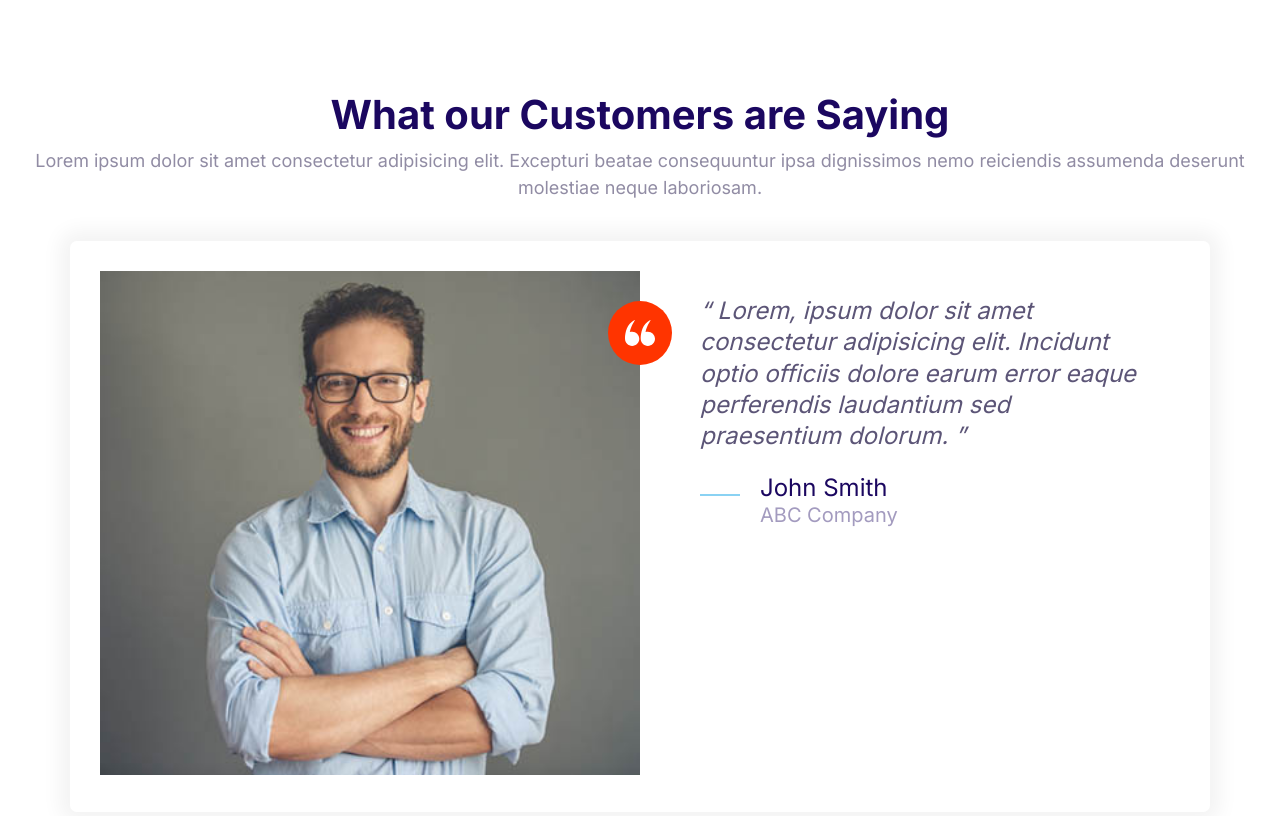
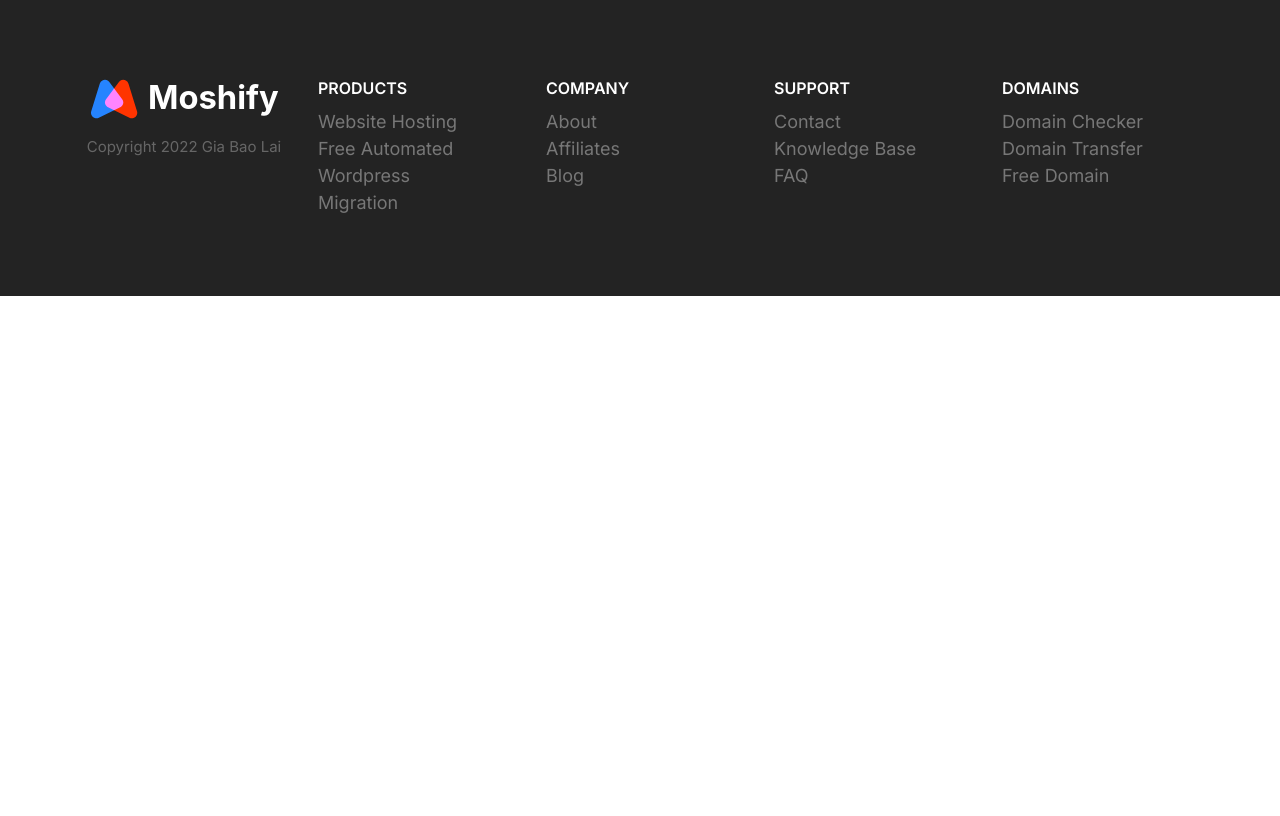
Before and after one commit to LaiGiaBao/first-website, a plain HTML site: page index.html in a window 1280 px wide. Drawn offline with Linux system fonts and the light colour scheme.

Commit message:
footer component

```diff
--- a/css/styles.css
+++ b/css/styles.css
@@ -717,3 +717,72 @@ a {
     max-width: 700px;
   }
 }
+
+/* Footer */
+.footer {
+  background: #232323;
+}
+.footer a {
+  color: #777;
+  transition: color 0.3s;
+}
+.footer a:hover {
+  color: #fff;
+}
+.footer__section .list {
+  margin: 0;
+}
+
+.footer__section {
+  padding: 2rem;
+  border-bottom: 1px solid #393939;
+}
+
+.footer__heading {
+  text-transform: uppercase;
+  font-weight: 600;
+}
+
+.footer__brand {
+  margin-top: 5rem;
+  text-align: center;
+}
+.footer__copyright {
+  font-size: 2.1rem;
+  color: #fff;
+  opacity: 0.3;
+}
+.footer__brand img {
+  /* TODO: Consider refactoring this and applying it to all images. */
+  width: 100%;
+  max-width: 230px;
+}
+
+@media screen and (min-width: 768px) {
+  .footer__sections {
+    grid-template-columns: repeat(auto-fit, minmax(10rem, 1fr));
+  }
+
+  .footer .collapsible__chevron {
+    display: none;
+  }
+
+  .footer .collapsible__content {
+    opacity: 1;
+    max-height: 100%;
+  }
+  .footer__brand {
+    order: -1;
+    margin-top: 1rem;
+  }
+  .footer__copyright {
+    font-size: 1.5rem;
+  }
+
+  .footer__section {
+    border: 0;
+  }
+  .footer__heading {
+    font-size: 1.6rem;
+  }
+}
--- a/index.html
+++ b/index.html
@@ -15,53 +15,74 @@
     <title>Document</title>
   </head>
   <body>
-    <section class="block">
-      <header class="block__header">
-        <h2>What our Customers are Saying</h2>
-        <p>
-          Lorem ipsum dolor sit amet consectetur adipisicing elit. Excepturi
-          beatae consequuntur ipsa dignissimos nemo reiciendis assumenda
-          deserunt molestiae neque laboriosam.
-        </p>
+    <footer class="block block--dark footer">
+      <div class="container grid footer__sections">
+        <section class="collapsible collapsible--expanded footer__section">
+          <header class="collapsible__header">
+            <h2 class="collapsible__heading footer__heading">Products</h2>
+            <svg class="icon icon--white collapsible__chevron">
+              <use xlink:href="images/sprite.svg#chevron"></use>
+            </svg>
           </header>
-      <div class="container">
-        <div class="card testimonial">
-          <div class="grid grid--cols-2">
-            <div class="testimonial__image">
-              <img
-                src="images/testimonial.jpg"
-                alt="A happy, smiling customer"
-              />
-              <span class="icon-container icon-container--accent">
-                <svg class="icon icon--white icon--small">
-                  <use xlink:href="images/sprite.svg#quotes"></use>
+          <div class="collapsible__content">
+            <ul class="list">
+              <li><a href="#">Website Hosting</a></li>
+              <li><a href="#">Free Automated Wordpress</a></li>
+              <li><a href="#">Migration</a></li>
+            </ul>
+          </div>
+        </section>
+        <section class="collapsible footer__section">
+          <header class="collapsible__header">
+            <h2 class="collapsible__heading footer__heading">Company</h2>
+            <svg class="icon icon--white collapsible__chevron">
+              <use xlink:href="images/sprite.svg#chevron"></use>
             </svg>
-              </span>
+          </header>
+          <div class="collapsible__content">
+            <ul class="list">
+              <li><a href="#">About</a></li>
+              <li><a href="#">Affiliates</a></li>
+              <li><a href="#">Blog</a></li>
+            </ul>
           </div>
-            <blockquote class="quote">
-              <p class="quote__text">
-                Lorem, ipsum dolor sit amet consectetur adipisicing elit.
-                Incidunt optio officiis dolore earum error eaque perferendis
-                laudantium sed praesentium dolorum.
-              </p>
-              <footer>
-                <div class="media">
-                  <div class="media__image">
-                    <svg class="icon icon--primary quote__line">
-                      <use xlink:href="images/sprite.svg#line"></use>
+        </section>
+        <section class="collapsible footer__section">
+          <header class="collapsible__header">
+            <h2 class="collapsible__heading footer__heading">Support</h2>
+            <svg class="icon icon--white collapsible__chevron">
+              <use xlink:href="images/sprite.svg#chevron"></use>
             </svg>
+          </header>
+          <div class="collapsible__content">
+            <ul class="list">
+              <li><a href="#">Contact</a></li>
+              <li><a href="#">Knowledge Base</a></li>
+              <li><a href="#">FAQ</a></li>
+            </ul>
           </div>
-                  <div class="media__body">
-                    <h3 class="media__title quote__author">John Smith</h3>
-                    <p class="quote__organization">ABC Company</p>
+        </section>
+        <section class="collapsible footer__section">
+          <header class="collapsible__header">
+            <h2 class="collapsible__heading footer__heading">Domains</h2>
+            <svg class="icon icon--white collapsible__chevron">
+              <use xlink:href="images/sprite.svg#chevron"></use>
+            </svg>
+          </header>
+          <div class="collapsible__content">
+            <ul class="list">
+              <li><a href="#">Domain Checker</a></li>
+              <li><a href="#">Domain Transfer</a></li>
+              <li><a href="#">Free Domain</a></li>
+            </ul>
           </div>
+        </section>
+        <section class="footer__brand">
+          <img src="images/logo.svg" alt="" />
+          <p class="footer__copyright">Copyright 2022 Gia Bao Lai</p>
+        </section>
       </div>
     </footer>
-            </blockquote>
-          </div>
-        </div>
-      </div>
-    </section>
     <script src="js/main.js"></script>
   </body>
 </html>
```
Also changed, not shown: components/footer.html (added, +68 -0 lines). Lines whose indentation alone changed are shown as unchanged.
